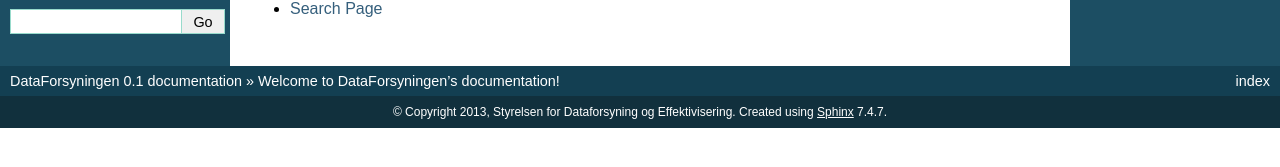
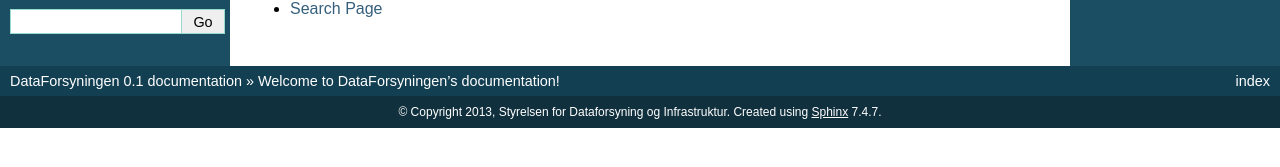
Before and after one commit to SDFIdk/Qgis-dataforsyningen, a Sphinx documentation site: the page built from Dataforsyningen/help/source/index.rst, in a window 1280 px wide. Shown: the part 233-400 px from the top of the page. Built offline with Sphinx 7.4.7, drawn with Linux system fonts in a browser that asks for light colours; formulas are drawn with MathJax 3.

Commit message:
Correct names from SDFE to SDFI

```diff
--- a/Dataforsyningen/help/source/conf.py
+++ b/Dataforsyningen/help/source/conf.py
@@ -41,7 +41,7 @@
 
 # General information about the project.
 project = u'DataForsyningen'
-copyright = u'2013, Styrelsen for Dataforsyning og Effektivisering'
+copyright = u'2013, Styrelsen for Dataforsyning og Infrastruktur'
 
 # The version info for the project you're documenting, acts as replacement for
 # |version| and |release|, also used in various other places throughout the
@@ -179,7 +179,7 @@
 # (source start file, target name, title, author, documentclass [howto/manual]).
 latex_documents = [
   ('index', 'DataForsyningen.tex', u'DataForsyningen Documentation',
-   u'Styrelsen for Dataforsyning og Effektivisering', 'manual'),
+   u'Styrelsen for Dataforsyning og Infrastruktur', 'manual'),
 ]
 
 # The name of an image file (relative to this directory) to place at the top of
@@ -212,5 +212,5 @@
 # (source start file, name, description, authors, manual section).
 man_pages = [
     ('index', 'TemplateClass', u'DataForsyningen Documentation',
-     [u'Styrelsen for Dataforsyning og Effektivisering'], 1)
+     [u'Styrelsen for Dataforsyning og Infrastruktur'], 1)
 ]
```
Also changed, not shown: 1 other file.
